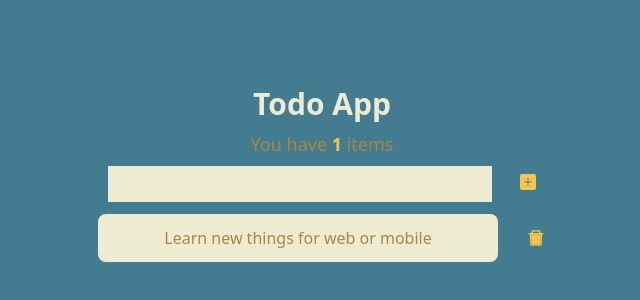
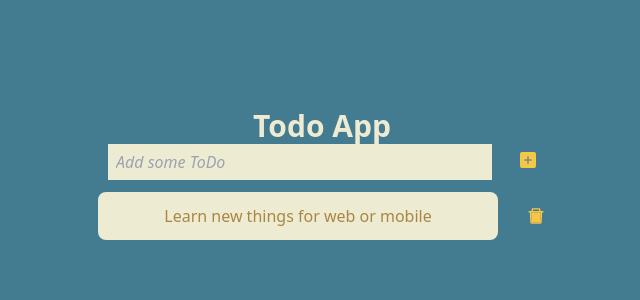
Before and after one commit to eneskalkann/todo-app-context_api, a React (Create React App) app: page / in a window 1280 px wide. Shown: the part 224-524 px from the top of the page, without its empty margins (318-958 px from the left). Built offline with nearby package versions, Linux system fonts and the light colour scheme.

Commit message:
created-todo-length-for-learn

```diff
--- /dev/null
+++ b/src/Components/TodoLength.js
@@ -0,0 +1,13 @@
+import React from 'react'
+import { useTodoContext } from '../Context/GlobalContext'
+
+function TodoLength() {
+    const {todo} = useTodoContext();
+  return (
+    <div>
+        <h2 className='text-metalicSunburst text-lg my-2'>You have <span className='text-maizeCrayola font-bold'>{todo.length}</span> items </h2>
+    </div>
+  )
+}
+
+export default TodoLength
--- a/src/Components/TodoList.js
+++ b/src/Components/TodoList.js
@@ -21,8 +21,7 @@ function TodoList() {
 
   return (
     <form onClick={handleSubmit} className='whitespace-nowrap'>
-        <h2 className='text-metalicSunburst text-lg my-2'>You have <span className='text-maizeCrayola font-bold'>{todo.length}</span> items </h2>
-        <input type="text" maxLength="40" value={items} onChange={(e) => setItems(e.target.value)} className='w-72 md:w-96 h-9 bg-eggshell' />
+        <input placeholder='Add some ToDo' type="text" maxLength="40" value={items} onChange={(e) => setItems(e.target.value)} className='w-72 md:w-96 h-9 bg-eggshell px-2 italic' />
         <button className='text-maizeCrayola ml-3 md:ml-7'><BsFillPlusSquareFill/></button>
     </form>
   )
```
